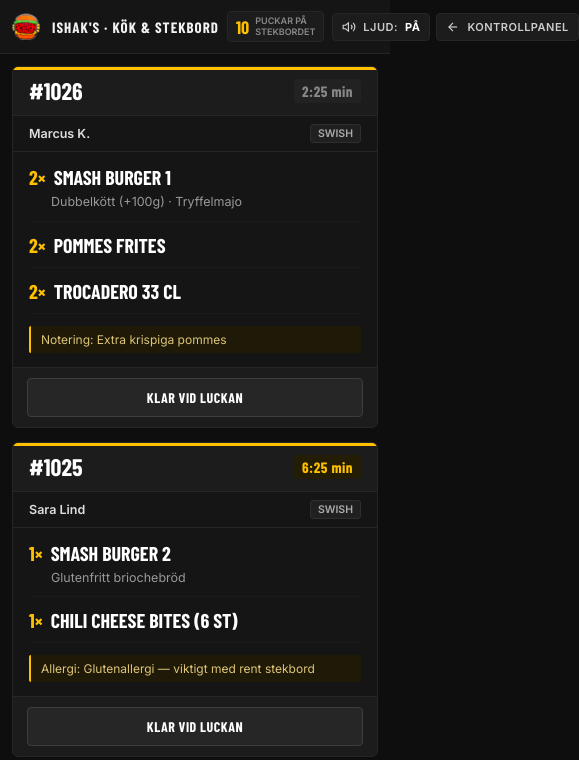
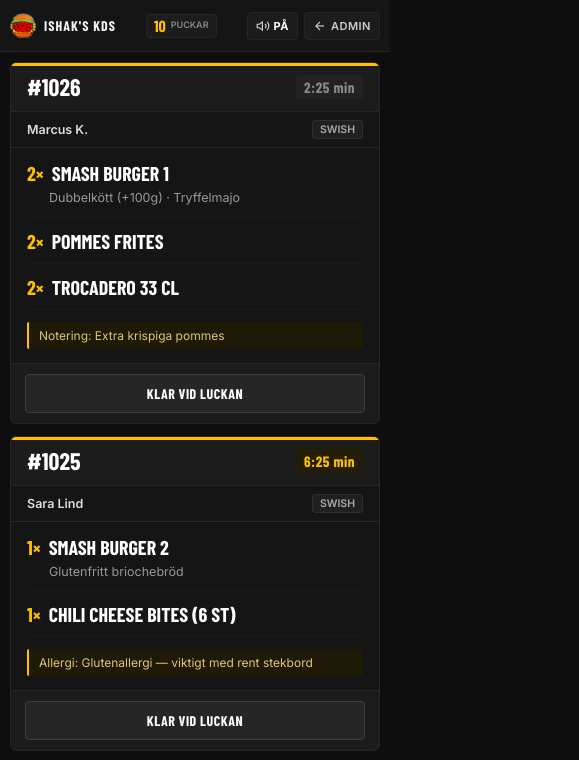
Before and after one commit to Tal3at10/ishaks-smashburger, a plain HTML site: page admin/kds.html in a window 390 px wide. Shown: the top 760 px of the page, 579 px wide, since content can reach past the window. Drawn offline with nearby package versions, Linux system fonts and the light colour scheme; a web font is replaced by a local one.

Commit message:
Fix KDS mobile viewport overflow and fluid grid width on zoom/rotation

```diff
--- a/admin/kds.html
+++ b/admin/kds.html
@@ -17,6 +17,9 @@
   --text:#F2F2F2;--text-muted:#888888;--text-dim:#555555;
   --font-d:'Barlow Condensed',sans-serif;--font-b:'Inter',system-ui,sans-serif;
 }
+html,body{
+  width:100%;max-width:100%;overflow-x:hidden;
+}
 body{
   background:var(--bg);color:var(--text);font-family:var(--font-b);
   min-height:100vh;display:flex;flex-direction:column;-webkit-font-smoothing:antialiased;
@@ -28,14 +31,14 @@ a{color:inherit;text-decoration:none}
 .kds-header{
   height:68px;background:var(--surface);border-bottom:1px solid var(--border);
   padding:0 24px;display:flex;align-items:center;justify-content:space-between;gap:16px;
-  position:sticky;top:0;z-index:100;
+  position:sticky;top:0;z-index:100;width:100%;max-width:100%;box-sizing:border-box;
 }
-.kds-brand{display:flex;align-items:center;gap:12px}
-.kds-brand img{width:38px;height:38px;object-fit:contain}
+.kds-brand{display:flex;align-items:center;gap:12px;min-width:0}
+.kds-brand img{width:38px;height:38px;object-fit:contain;flex-shrink:0}
 .kds-title{font-family:var(--font-d);font-weight:900;font-size:20px;letter-spacing:1px;text-transform:uppercase}
 .kds-sub{font-size:11.5px;color:var(--text-muted);font-weight:500}
 
-.kds-stats{display:flex;align-items:center;gap:24px}
+.kds-stats{display:flex;align-items:center;gap:20px;flex-shrink:0}
 .kds-puck-counter{
   background:var(--surface-2);border:1px solid var(--border);border-radius:4px;
   padding:6px 14px;display:flex;align-items:center;gap:10px;
@@ -44,22 +47,27 @@ a{color:inherit;text-decoration:none}
 .kds-puck-label{font-size:11px;font-weight:600;text-transform:uppercase;color:var(--text-muted);line-height:1.2}
 
 .kds-clock{font-family:var(--font-d);font-weight:800;font-size:22px;letter-spacing:1px;color:var(--text-muted)}
-.kds-actions{display:flex;align-items:center;gap:8px}
+.kds-actions{display:flex;align-items:center;gap:8px;flex-shrink:0}
 .kds-btn{
   background:var(--surface-2);border:1px solid var(--border);border-radius:4px;
   padding:8px 14px;font-size:12px;font-weight:600;text-transform:uppercase;letter-spacing:.5px;
   display:inline-flex;align-items:center;gap:7px;transition:all .15s;color:#ccc !important;
+  white-space:nowrap;
 }
 .kds-btn:hover{border-color:#444;color:#fff !important;background:#242424}
 
+.title-short, .btn-text-short, .label-short{display:none}
+
 /* TICKETS GRID */
 .kds-grid{
+  width:100%;max-width:100%;box-sizing:border-box;
   flex:1;padding:24px;display:grid;
   grid-template-columns:repeat(auto-fill, minmax(320px, 1fr));
   gap:18px;align-content:start;
 }
 
 .ticket{
+  width:100%;min-width:0;box-sizing:border-box;
   background:var(--surface);border:1px solid var(--border);border-radius:6px;
   display:flex;flex-direction:column;position:relative;overflow:hidden;
 }
@@ -139,22 +147,40 @@ a{color:inherit;text-decoration:none}
 }
 .btn-archive:hover{color:#fff;border-color:#555}
 
+@media(max-width:900px) and (min-width:601px){
+  .kds-grid{
+    grid-template-columns:repeat(2, 1fr);
+    padding:14px;
+    gap:12px;
+  }
+}
+
 @media(max-width:768px){
-  .kds-header{height:54px;padding:0 12px;gap:8px;flex-wrap:nowrap}
-  .kds-brand img{width:28px;height:28px}
-  .kds-title{font-size:15px;white-space:nowrap;overflow:hidden;text-overflow:ellipsis}
+  .title-full, .btn-text-full, .label-full{display:none}
+  .title-short, .btn-text-short, .label-short{display:inline}
+  .kds-header{height:52px;padding:0 10px;gap:6px;flex-wrap:nowrap}
+  .kds-brand{gap:8px}
+  .kds-brand img{width:26px;height:26px}
+  .kds-title{font-size:14px;white-space:nowrap}
   .kds-sub{display:none}
   .kds-clock{display:none}
-  .kds-stats{gap:8px}
-  .kds-puck-counter{padding:4px 8px;gap:6px}
-  .kds-puck-num{font-size:18px}
+  .kds-stats{gap:6px}
+  .kds-puck-counter{padding:3px 7px;gap:5px}
+  .kds-puck-num{font-size:16px}
   .kds-puck-label{font-size:9px}
   .kds-actions{gap:6px}
-  .kds-btn{padding:6px 9px;font-size:11px}
-  .kds-grid{padding:12px;grid-template-columns:1fr;gap:14px}
+  .kds-btn{padding:6px 8px;font-size:11px;gap:4px}
   .ticket-footer{flex-direction:column;gap:8px}
   .btn-kds-action, .btn-archive{width:100%;height:44px;display:flex;align-items:center;justify-content:center;font-size:14px}
   .btn-archive{text-align:center;padding:10px}
+}
+
+@media(max-width:600px){
+  .kds-grid{
+    grid-template-columns:1fr;
+    padding:10px;
+    gap:12px;
+  }
 }
 </style>
 </head>
@@ -164,7 +190,10 @@ a{color:inherit;text-decoration:none}
     <div class="kds-brand">
       <img src="../assets/images/logo.png" alt="Ishak's Smash Burger" />
       <div>
-        <div class="kds-title">Ishak's · Kök &amp; Stekbord</div>
+        <div class="kds-title">
+          <span class="title-full">Ishak's · Kök &amp; Stekbord</span>
+          <span class="title-short">Ishak's KDS</span>
+        </div>
         <div class="kds-sub">Hantverkargatan 5 · Borlänge</div>
       </div>
     </div>
@@ -172,7 +201,10 @@ a{color:inherit;text-decoration:none}
     <div class="kds-stats">
       <div class="kds-puck-counter">
         <div class="kds-puck-num" id="puckCount">0</div>
-        <div class="kds-puck-label">Puckar på<br>stekbordet</div>
+        <div class="kds-puck-label">
+          <span class="label-full">Puckar på<br>stekbordet</span>
+          <span class="label-short">Puckar</span>
+        </div>
       </div>
       <div class="kds-clock" id="liveClock">--:--:--</div>
     </div>
@@ -180,11 +212,11 @@ a{color:inherit;text-decoration:none}
     <div class="kds-actions">
       <button class="kds-btn" id="soundBtn" onclick="toggleSound()">
         <svg width="14" height="14" fill="none" stroke="currentColor" stroke-width="2" viewBox="0 0 24 24"><polygon points="11 5 6 9 2 9 2 15 6 15 11 19 11 5"/><path d="M15.54 8.46a5 5 0 0 1 0 7.07"/><path d="M19.07 4.93a10 10 0 0 1 0 14.14"/></svg>
-        Ljud: <strong id="soundStatus" style="color:#fff;">PÅ</strong>
+        <span class="btn-text-full">Ljud: </span><strong id="soundStatus" style="color:#fff;">PÅ</strong>
       </button>
       <a href="index.html" class="kds-btn">
         <svg width="14" height="14" fill="none" stroke="currentColor" stroke-width="2" viewBox="0 0 24 24"><line x1="19" y1="12" x2="5" y2="12"/><polyline points="12 19 5 12 12 5"/></svg>
-        Kontrollpanel
+        <span class="btn-text-full">Kontrollpanel</span><span class="btn-text-short">Admin</span>
       </a>
     </div>
   </header>
```
